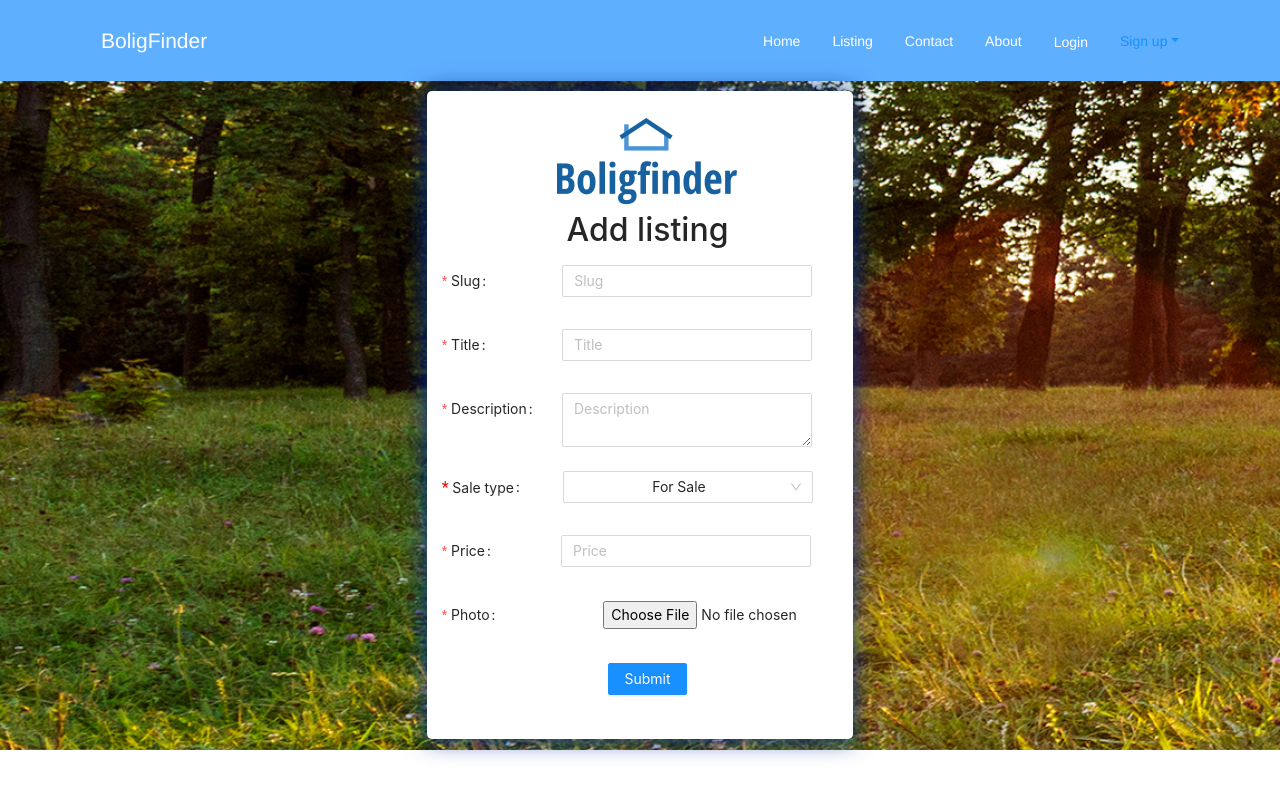
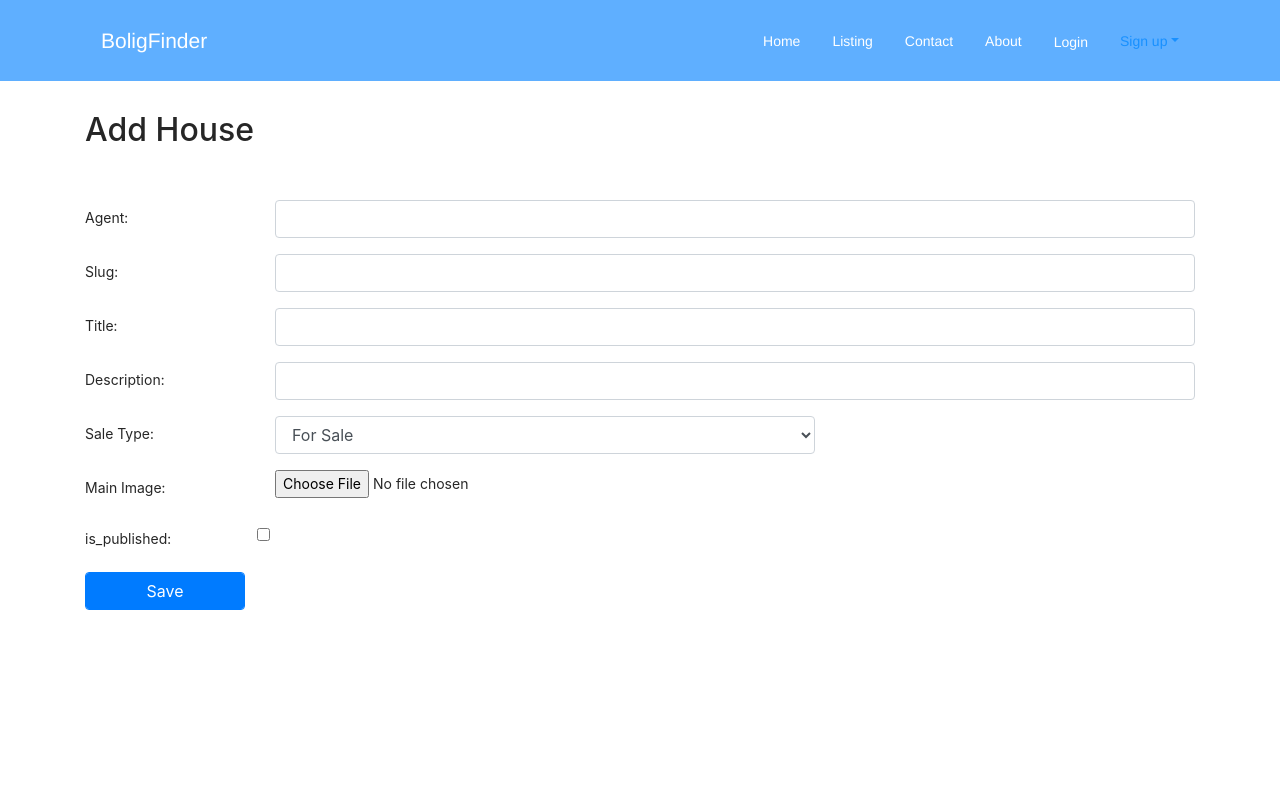
Before and after one commit to Bramstorp/boligfinder.dk, a React (Create React App) app in the folder frontend/: page /submit_listing in a window 1280 px wide. Shown: the top 796 px of the page. Built offline with nearby package versions, Linux system fonts and the light colour scheme.

Commit message:
house form submit updates

```diff
--- a/frontend/src/Component/Submit_House_Form.jsx
+++ b/frontend/src/Component/Submit_House_Form.jsx
@@ -47,7 +47,7 @@ const HouseForm = ({ setAlert, props }) => {
         	setAlert('House added', 'success');
             setLoading(false);
             window.scrollTo(0, 0)
-
+            window.location("/")
         })
         .catch(err => {
         	setAlert('Error House was not added', 'error');
--- a/frontend/src/Component/Submit_Listing_Form.jsx
+++ b/frontend/src/Component/Submit_Listing_Form.jsx
@@ -1,137 +1,126 @@
 import React, { useState } from 'react'
 import axios from 'axios'
-import { Form, Input, Button, Row, Col, Select } from 'antd';
+import PropTypes from 'prop-types'
+import { connect } from 'react-redux';
+import { setAlert } from '../actions/alert';
+import Loader from 'react-loader-spinner';
 
 const ListingForm = () => {
-    let type = 'FOR_SALE';
     const [formData, setFormData] = useState({
         slug: '',
         agent: null,
         title: '',
         description: '',
-        sale_type: type,
         price: '',
-        main_image: null
+        sale_type: "",
+        main_image: null,
+        is_published: true
     });
+
+    const { slug, agent, title, description, sale_type, price, main_image, is_published} = formData;
+
+    const [loading, setLoading] = useState(false);
 
     const onChange = e => setFormData({ ...formData, [e.target.name]: e.target.value });
 
-    const { slug, agent, title, description, sale_type, price, main_image} = formData;
-
-    const onFinish = values => {
+    const onSubmit = e => {
 
         const config = {
             headers: {
+                'Content-Type': 'application/json'
             }
         };
 
-        axios.post("http://127.0.0.1:8000/api/listing/create/", { slug, agent, title, description, sale_type, price, main_image }, config)
-        .then(response => {
-            if (response.data.error == null || response.data.error == ""){
-                alert('Added a new listing!');
-                window.location = "/";
-            }
-            else
-                alert(response.data.error);
+        setLoading(true);
+        axios.post("http://127.0.0.1:8000/api/listing/create/", { slug, agent, title, description, sale_type, price, main_image, is_published }, config)
+        .then(res => {
+          setAlert('Listing added', 'success');
+            setLoading(false);
+            window.scrollTo(0, 0)
+            window.location("/")
+
         })
         .catch(error => {
-            console.log(error);
-            alert("Cannot add a new listing. Please try again later!")
+            setAlert('Error House was not added', 'error');
+            setLoading(false)
+            window.scrollTo(0, 0)
         })
     };
 
-    const onFinishFailed = errorInfo => {
-    console.log('Failed:', errorInfo);
-    };
 
-    function onTypeChange(value) {
-        type = value;
-    }
-    function onSubmit(){
-        var form = document.getElementById("form1").value;
-        console.log(form)
-    }
+    return (
+        <form className="form-horizontal container former" onSubmit={e => onSubmit(e)}>
+          <h2 className="house_title">Add House</h2>
 
-    const { Option } = Select;
-    return (
-        <div style={{backgroundImage: "url('/bg_signin.jpg')", backgroundRepeat: 'no-repeat', backgroundSize: 'cover' }}>
-          <Row>
-          <Col span={8}></Col>
-          <Col span={8}>
-              <div style={{ borderRadius: "5px", textAlign: 'center', boxShadow: " 0px 0px 24px 0px rgba(0,48,150,1)", marginBottom: "10px", marginTop: "10px",paddingBottom: "20px", paddingLeft: "15px", backgroundColor: 'white'}}>
-                <img
-                  src="/LogoSignin.png"
-                  style={{marginBottom: "-50px", marginTop: "-30px"}}
-                ></img>
-                <h2>Add listing</h2>
+          <div className="form-group row">
+              <label className="col-sm-2 col-form-label">Agent:</label>
+              <div className="col-sm-10">
+                <input className="form-control" type="text" name="agent" onChange={e => onChange(e)} value={agent}/>
+              </div>
+          </div>
 
-                <Form
-                  name="basic"
-                  initialValues={{ remember: true }}
-                  onFinish={onFinish}
-                  onFinishFailed={onFinishFailed}
-                >
-                  <Form.Item
-                    label="Slug"
-                    name="slug"
-                    rules={[{ required: true, message: 'Please input slug!' }]}
-                  >
-                    <Input placeholder="Slug" style={{ width: '250px', marginLeft: "27px" }} name="slug" onChange={e => onChange(e)}/>
-                  </Form.Item>
-                  <Form.Item
-                    label="Title"
-                    name="title"
-                    rules={[{ required: true, message: 'Please input title!' }]}
-                  >
-                    <Input placeholder="Title" style={{ width: '250px', marginLeft: "27px" }} name="title" onChange={e => onChange(e)}/>
-                  </Form.Item>
-                  <Form.Item
-                    label="Description"
-                    name="description"
-                    rules={[{ required: true, message: 'Please input description!' }]}
-                  >
-                    <Input.TextArea placeholder="Description" style={{ width: '250px', marginLeft: "-20px" }}  name="description" onChange={e => onChange(e)}/>
-                  </Form.Item>
+          <div className="form-group row">
+              <label className="col-sm-2 col-form-label">Slug:</label>
+              <div className="col-sm-10">
+                <input type="text" className="form-control" name="slug" onChange={e => onChange(e)} value={slug}/>
+              </div>
+          </div>
 
-                  <Form.Item
-                    label={<div><span style={{color: 'red', fontFamily: 'Roboto', fontSize: '16px'}}>*</span><span> Sale type</span></div>}
-                    name="sale_type"
-                    // rules={[{ required: true, message: 'Please select sale type!' }]}
-                  >
-                    <Select defaultValue="FOR_SALE" style={{ width: '250px', marginLeft: "-5px" }} onChange={onTypeChange}>
-                        <Option value="FOR_SALE">For Sale</Option>
-                        <Option value="FOR_RENT">For Rent</Option>
-                    </Select>
-                  </Form.Item>
+          <div className="form-group row">
+              <label className="col-sm-2 col-form-label">Title:</label>
+              <div className="col-sm-10">
+                <input className="form-control" type="text" name="title" onChange={e => onChange(e)} value={title}/>
+              </div>
+          </div>
 
-                  <Form.Item
-                    label="Price"
-                    name="price"
-                    rules={[{ required: true, message: 'Please input price!' }]}
-                  >
-                    <Input placeholder="Price" style={{ width: '250px', marginLeft: "20px" }}  name="price" onChange={e => onChange(e)}/>
-                  </Form.Item>
+          <div className="form-group row">
+              <label className="col-sm-2 col-form-label">Description:</label>
+              <div className="col-sm-10">
+                <input className="form-control" type="text" name="description" onChange={e => onChange(e)} value={description}/>
+              </div>
+          </div>
 
-                  <Form.Item
-                    label="Photo"
-                    name="main_image"
-                    rules={[{ required: true, message: 'Please upload photo!' }]}
-                  >
-                    <input type='file' style={{marginLeft: "100px" }} name="main_image"></input>
-                  </Form.Item>
-                  <Form.Item >
-                    <Button type="primary" htmlType="submit">
-                      Submit
-                    </Button>
-                  </Form.Item>
-                </Form>
+          <div className="form-group row">
+              <label className="col-sm-2 col-form-label">Sale Type:</label>
+              <div className="col-sm-6">
+                <select class="form-control" name='sale_type' onChange={e => onChange(e)} value={sale_type}>
+                    <option>For Sale</option>
+                    <option>For Rent</option>
+                </select>
               </div>
-            </Col>
-            <Col span={1}></Col>
-            <Col span={10}>
-            </Col>
-          </Row>
-        </div>
+          </div>
+
+          <div className="form-group row">
+              <label className="col-sm-2 col-form-label">Main Image:</label>
+              <div className="col-sm-6">
+                <input type="file" className="form-control-file" name="price" onChange={e => onChange(e)} value={price}/>
+              </div>
+          </div>
+
+          <div className="form-group row">
+              <label className="col-sm-2 col-form-label">is_published:</label>
+              <div className="col">
+                <input type="checkbox" className="form-check-input" name="is_published" onChange={e => onChange(e)} value={is_published}/>
+              </div>
+          </div>
+
+
+            <div className="form-group row">
+            {loading ?
+
+            <div className='contact__form__loader'>
+              <Loader type="Circles" color="#00BFFF" height={80} width={80} />
+            </div> :
+
+              <div className="col-sm-2">
+                <button className="form-control btn btn-primary" type="submit">Save</button>
+              </div>
+
+            }
+          </div>
+
+        </form>
+
     )
 }
 
```
